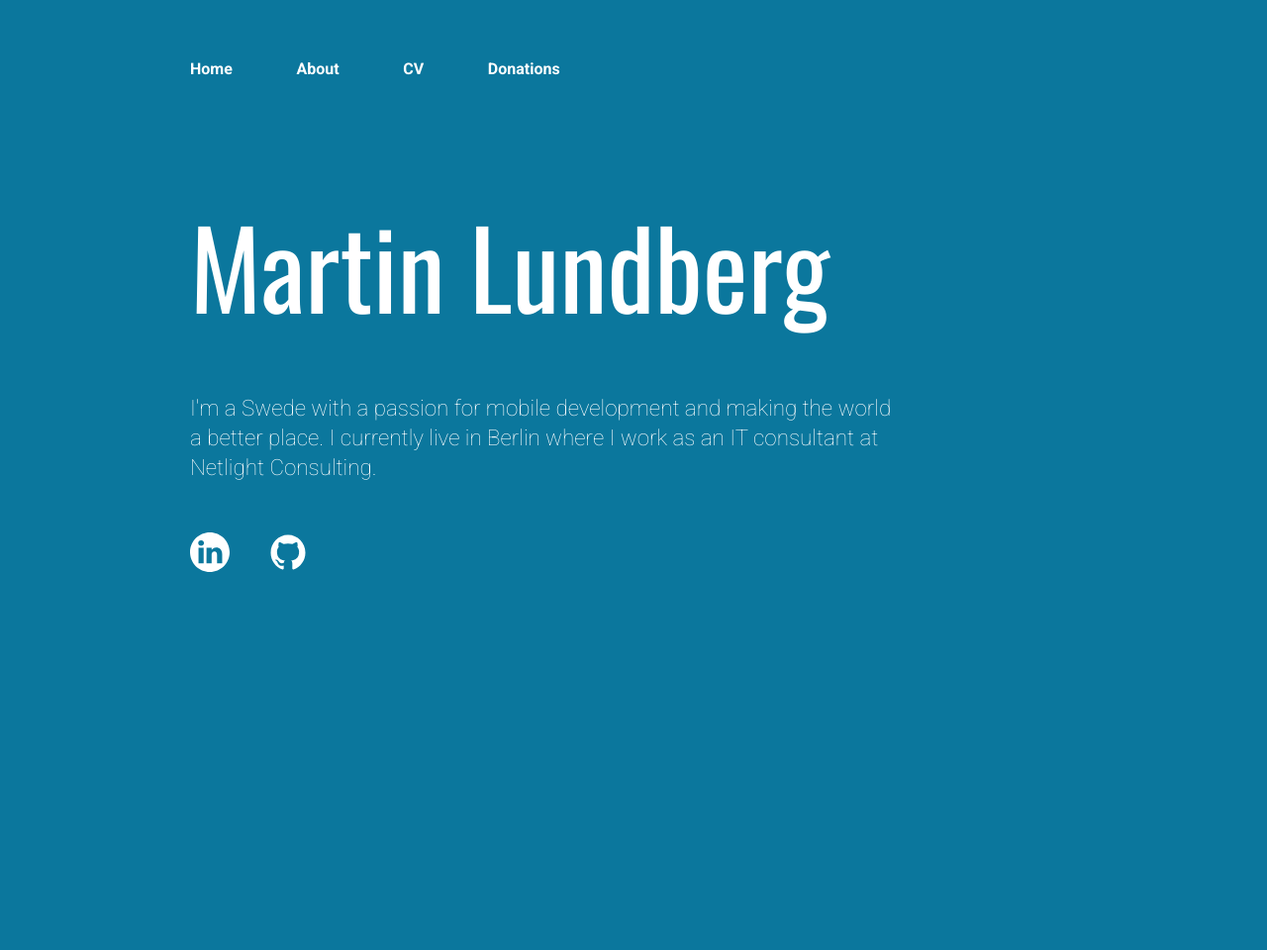
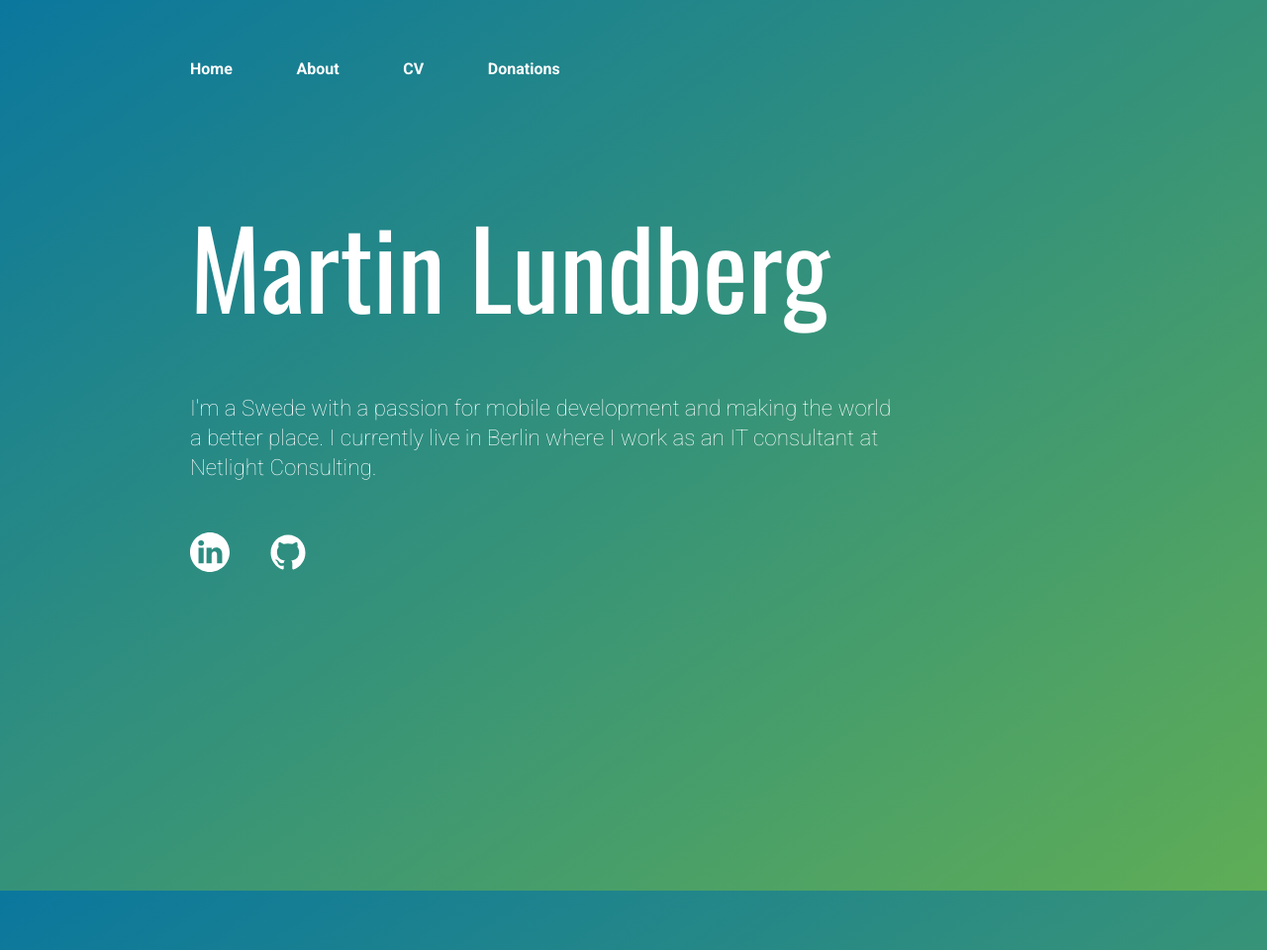
Before and after one commit to molundb/molundb.github.io, a Jekyll site: the page built from index.html, in a window 1280 px wide. Shown: the whole page at 99% size. Built offline with Jekyll 4.4.1, drawn with Linux system fonts in a browser that asks for light colours; before the commit the page ends 900 px from its top, so only the background shows below that.

Commit message:
feat: turn background into a gradient

```diff
--- a/css/main.css
+++ b/css/main.css
@@ -1,9 +1,18 @@
+html {
+  height: 100%;
+}
+
 body {
+  height: 100%;
   margin: 60px auto;
   width: 70%;
-  background-color: #0b779d;
+  background-color: #0B779D;
+  background-image: linear-gradient(to bottom right, #0B779D, #5FAD56);
+  background-repeat: no-repeat;
+  background-attachment: fixed;
   color: white;
   font-family: "Roboto", "Sans-Serif";
+  overscroll-behavior-y: none;
 }
 nav ul,
 footer ul {
@@ -19,6 +28,9 @@ footer ul li {
 }
 nav ul li {
   margin-right: 3.8em;
+}
+footer ul li a img {
+  margin-bottom: 40px;
 }
 a {
   text-decoration: none;
```
